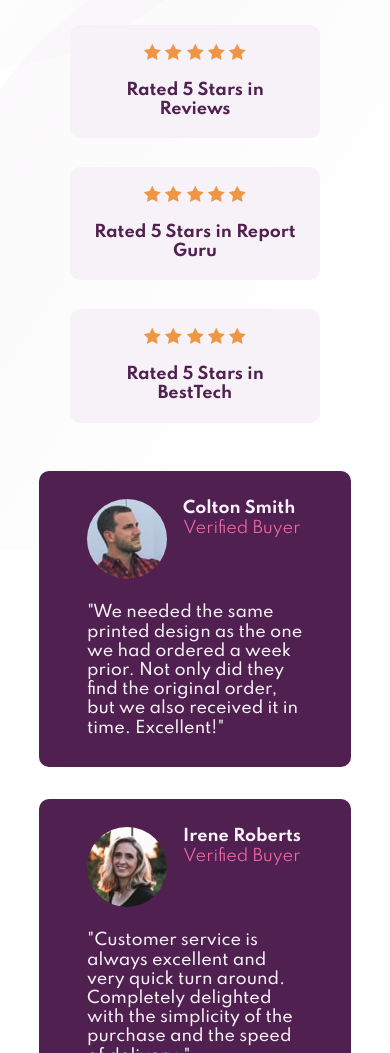
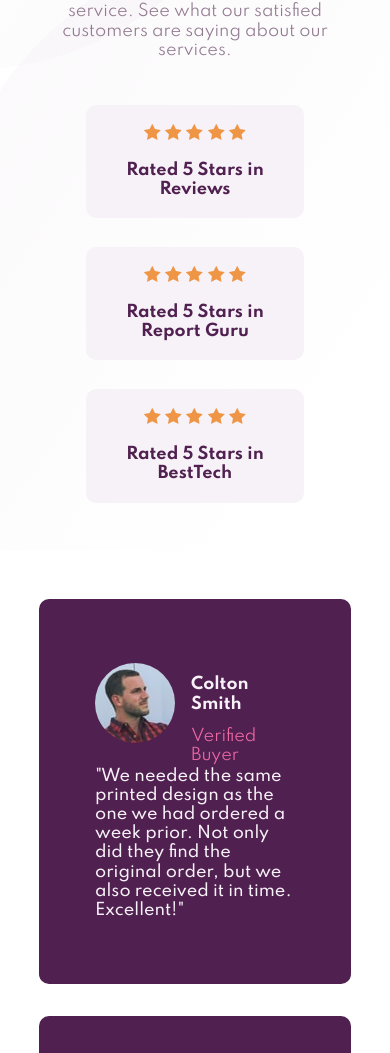
Before and after one commit to yamyem/social-proof-section, a plain HTML site: page index.html in a window 390 px wide. Shown: the part 294-1347 px from the top of the page. Drawn offline with Linux system fonts and the light colour scheme.

Commit message:
Version 1.2
Fixed layout on the bigger screen

```diff
--- a/style.css
+++ b/style.css
@@ -16,20 +16,18 @@
 
 body{
     font-family: 'Spartan', sans-serif;
-    width: 100%;
     display: flex;
     flex-direction: column;
+    justify-content: center;
     align-items: center;
     flex-wrap: wrap;
 }
 
 section{
     width: 80%;
-    position: absolute;
+    height: 100%;
     z-index: 1;
-    margin-top: 3em;
-    margin-right: 2em;
-
+    padding-top: 3em;
 }
 
 @media screen and (max-width: 1220px){
@@ -45,14 +43,13 @@
 /* Upper part styling */
 
 .container-upper{
-    width: 100%;
-    height: 45%;
     display: flex;
     flex-direction: row;
     justify-content: space-between;
     align-items: baseline;
-    margin-bottom: 2em;
-  }
+    padding-bottom: 5em;
+    padding-top: 5em
+}
 
 
 .container-upper-heading{
@@ -110,7 +107,7 @@
         font-size: 2em;
     }
     .container-upper-stars{
-        width: 80%;
+        width: 70%;
         justify-content: center;
     }
 
@@ -136,8 +133,8 @@
 /* Bottom part */
 .container-bottom{
     display: flex;
-    height: 50%;
     flex-direction: row;
+    height: 450px;
     justify-content: space-between;
     flex-wrap: wrap;
 }
@@ -146,10 +143,13 @@
       background-color: var(--bishop);
       color:  var(--light-gray);
       width: 32%;
-      height: 32%;
       line-height: 1.2em;
-      padding: 1.8em 3em;
+      padding: 4em 3.5em;
       border-radius: 10px;
+}
+
+.container-bottom .container-bottom-testimony:nth-child(1){
+    align-self: flex-start;
 }
 
 .container-bottom .container-bottom-testimony:nth-child(2){
@@ -161,14 +161,18 @@
 }
 
 .picture{
-      float: left;
+    float: left;
+      vertical-align: middle;
       border-radius: 50%;
       margin-right: 1em;
       margin-bottom: 1.5em;
 }
 
+
 .name{
     font-weight: 700;
+    margin-bottom: 0.8em;
+    margin-top: 0.8em;
 }
 
 .buyer{
@@ -183,7 +187,10 @@
 
 @media screen and (max-width: 1220px) {
     .container-bottom {
+        height: unset;
+        display: flex;
         flex-direction: column;
+        justify-content: center;
         align-items: center;
         text-align: left;
 
@@ -196,6 +203,9 @@
         margin-bottom: 1em;
     }
 
+    .container-bottom .container-bottom-testimony:nth-child(1){
+        align-self: center;
+    }
     .container-bottom .container-bottom-testimony:nth-child(3){
         align-self: center;
     }
```
